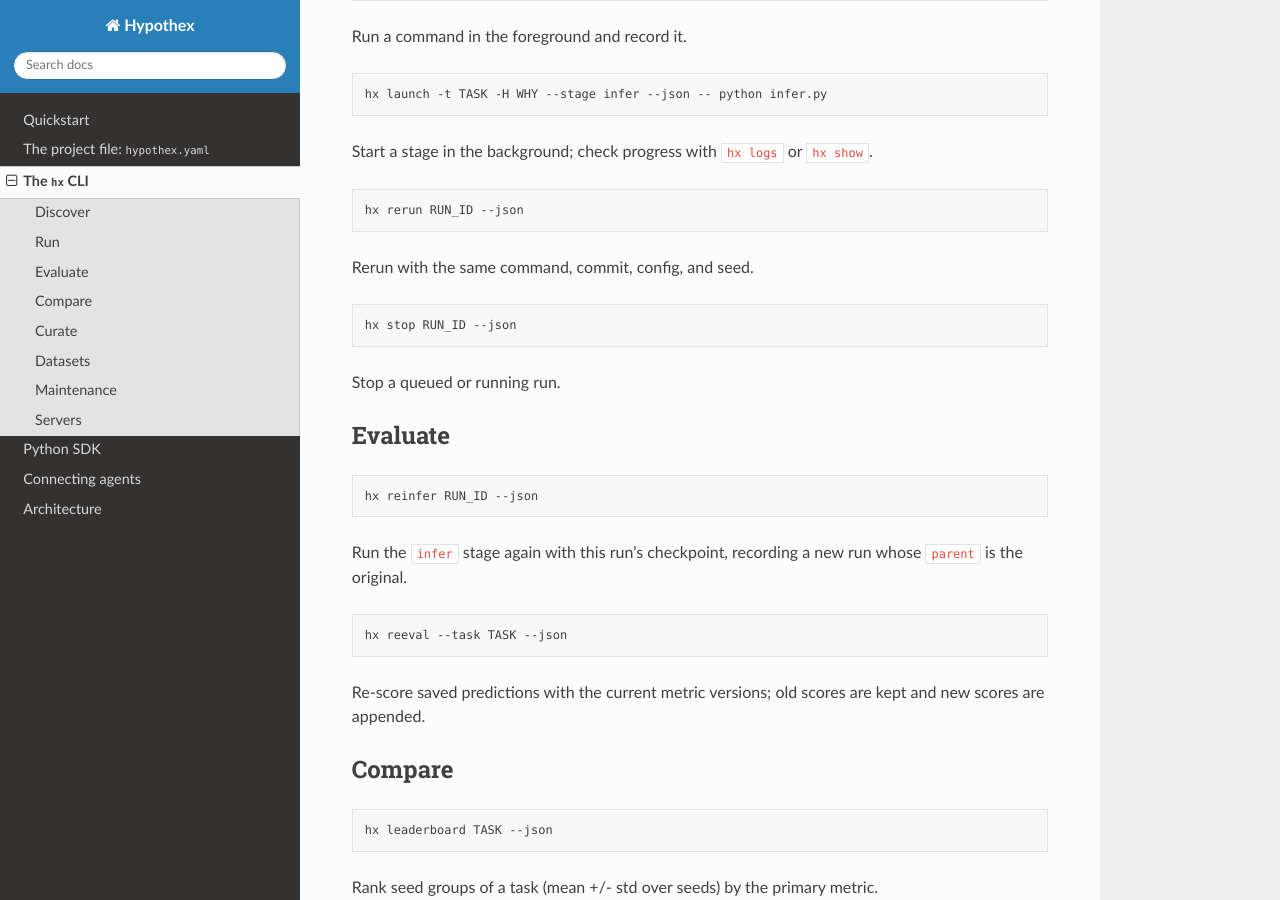
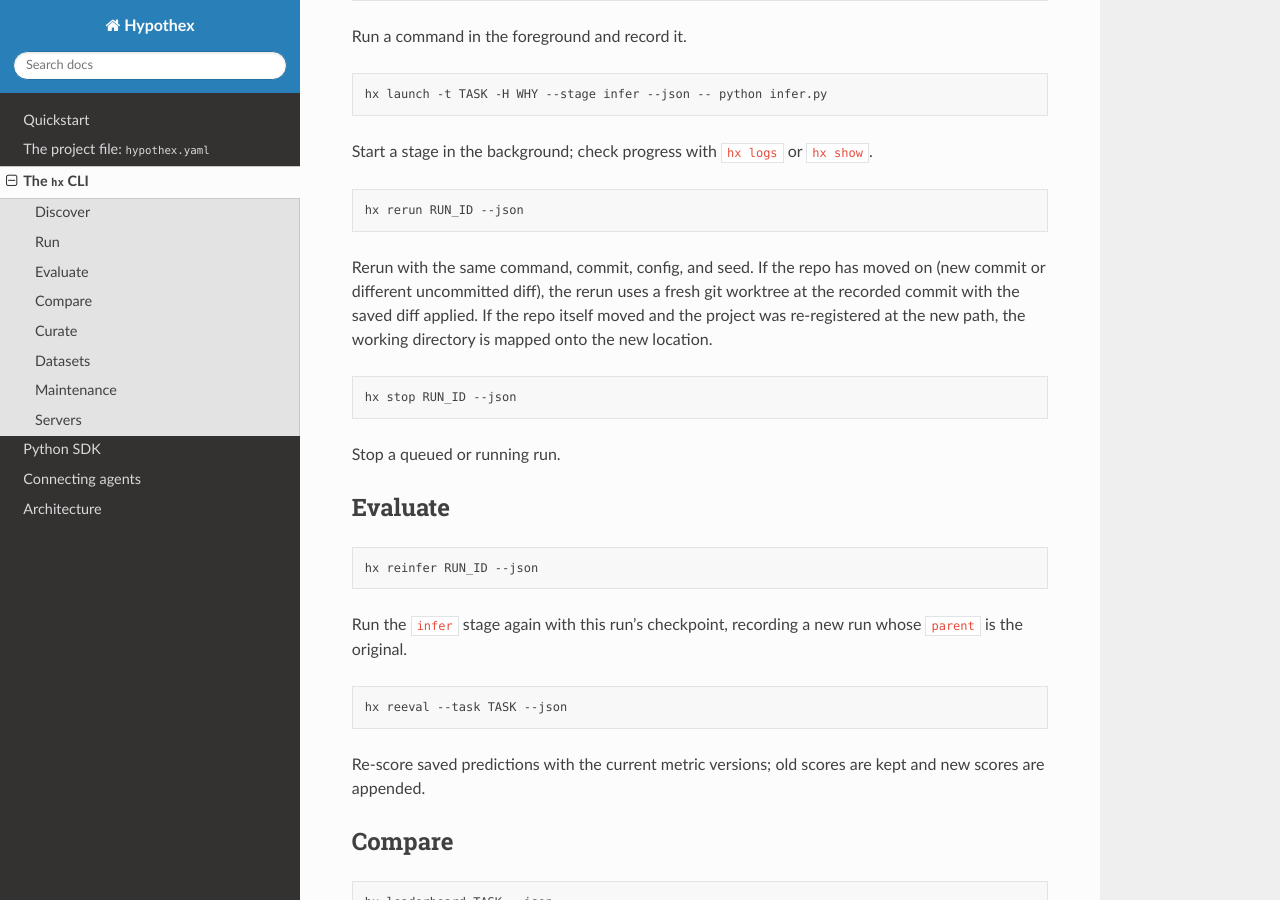
Before and after one commit to hypothex/hypothex, a Sphinx documentation site: the page built from docs/cli.rst, in a window 1280 px wide and 900 px high, scrolled down 1222 px. Built offline with Sphinx 7.4.7 and the Read the Docs theme 3.1.0, drawn with Linux system fonts in a browser that asks for light colours.

Commit message:
docs: describe raw-bytes git.diff, credential stripping, and moved-repo reruns

```diff
--- a/docs/architecture.rst
+++ b/docs/architecture.rst
@@ -9,6 +9,9 @@
 ``<store>/<project>/runs/<run_id>/`` and holds ``run.yaml`` (all facts about the
 run), ``config.yaml``, append-only ``metrics.jsonl`` and ``scores.jsonl``,
 ``predictions/``, ``logs/``, a captured ``env/``, ``git.diff``, and ``notes.md``.
+``git.diff`` holds the raw bytes of ``git diff HEAD --binary``, so files in any
+encoding reproduce exactly. The recorded ``origin`` URL has any user name,
+password, or token removed.
 Every ``run.yaml`` write is atomic (write to a temp file, then ``os.replace``) and
 happens under a per-run lock. Old scores are never overwritten or deleted;
 re-evaluation only appends.
--- a/docs/cli.rst
+++ b/docs/cli.rst
@@ -70,7 +70,11 @@
 
    hx rerun RUN_ID --json
 
-Rerun with the same command, commit, config, and seed.
+Rerun with the same command, commit, config, and seed. If the repo has moved on
+(new commit or different uncommitted diff), the rerun uses a fresh git worktree at
+the recorded commit with the saved diff applied. If the repo itself moved and the
+project was re-registered at the new path, the working directory is mapped onto
+the new location.
 
 .. code-block:: bash
 
```
